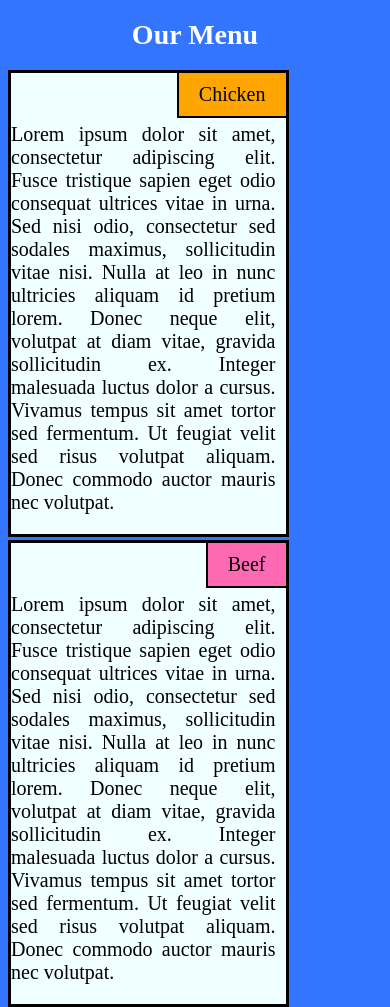
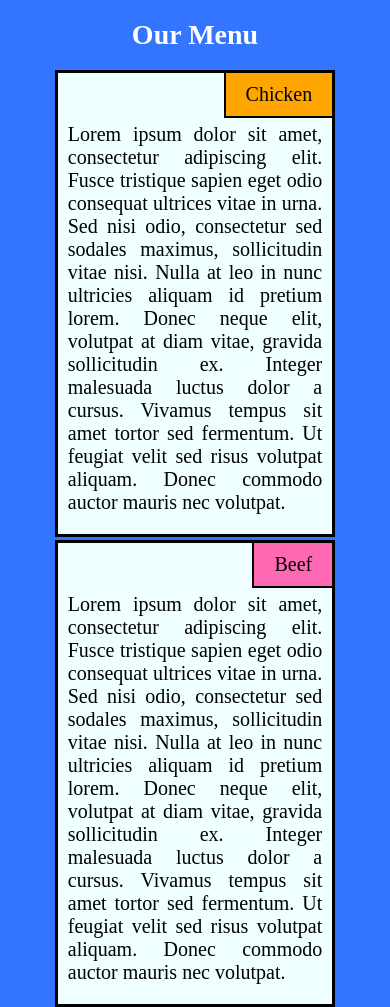
Before and after one commit to VTPrince/md2-assignment, a plain HTML site: page index.html in a window 390 px wide. Shown: the top 1007 px of the page. Drawn offline with Linux system fonts and the light colour scheme.

Commit message:
Update mysty.css

```diff
--- a/style/mysty.css
+++ b/style/mysty.css
@@ -17,6 +17,7 @@
 		text-align: justify;
 		margin-top: 50px;
         margin-right: 10px;
+        margin-left: 10px;
 	}
 
     .center{
@@ -169,7 +170,7 @@
 
 @media (max-width: 767px) {
   .col-sd-9{
-    float:left;
+    float:none;
     border: 3px solid black;
     width:75%;
     margin-bottom:1%;
```
